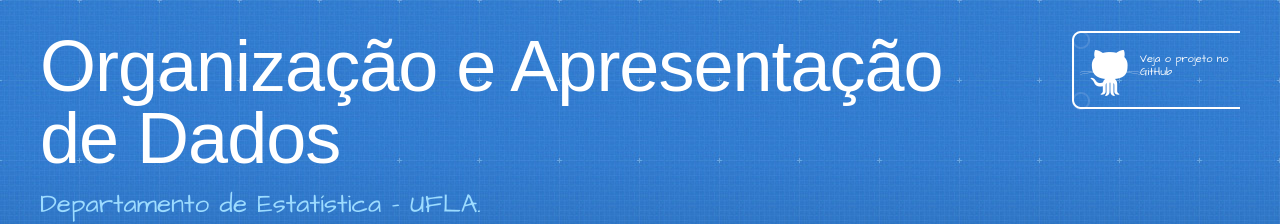
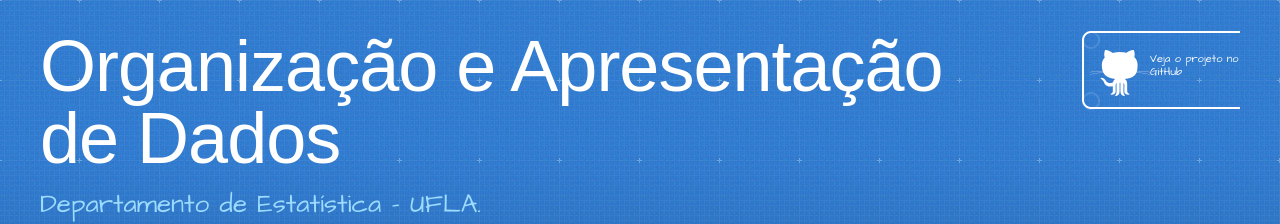
Before and after one commit to luizpala1/GES109, a Jekyll site: the page built from README.md, in a window 1280 px wide. Shown: the top 224 px of the page. Built offline with Jekyll 4.4.1, drawn with Linux system fonts in a browser that asks for light colours; our own code applies the rules of GitHub Pages for plain Markdown files.

Commit message:
Update default.html

```diff
--- a/_layouts/default.html
+++ b/_layouts/default.html
@@ -24,7 +24,7 @@
     </div>
 
     {% if site.github.is_project_page %}
-    <a href="{{ site.github.repository_url }}" class="button" style="width: 100px; height: 60px;"><small>Veja o projeto no <br> GitHub </small> </a>
+    <a href="{{ site.github.repository_url }}" class="button" style="width: 90px; height: 60px;"><small>Veja o projeto no <br> GitHub </small> </a>
     {% endif %}
   </div>
 </header>
```
